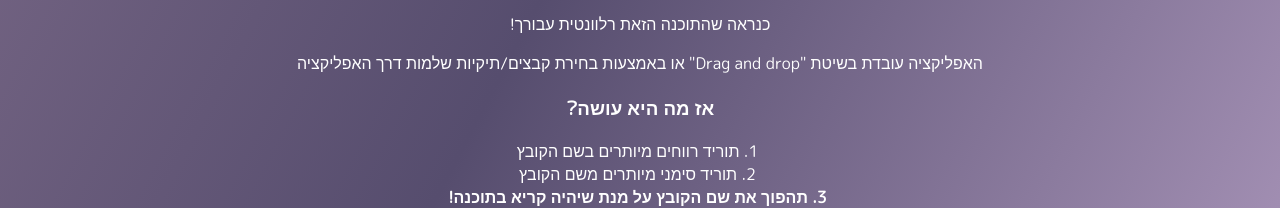
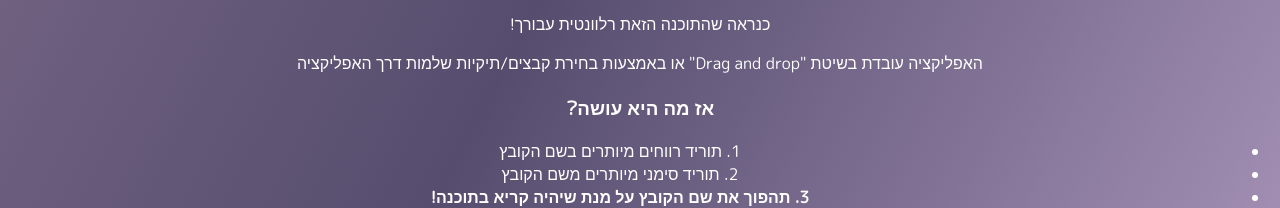
Before and after one commit to AmirPeleg/HebrewReverserSite, a plain HTML site: page index.html in a window 1280 px wide. Shown: the part 594-802 px from the top of the page. Drawn offline with Linux system fonts and the light colour scheme; a web font is replaced by a local one.

Commit message:
Update style.css

```diff
--- a/style.css
+++ b/style.css
@@ -100,7 +100,6 @@ h1{
 
 .desc, .center {
     text-align: center;
-    margin-right: -35px;
 }
 
 /* Responsive adjustments */
```
